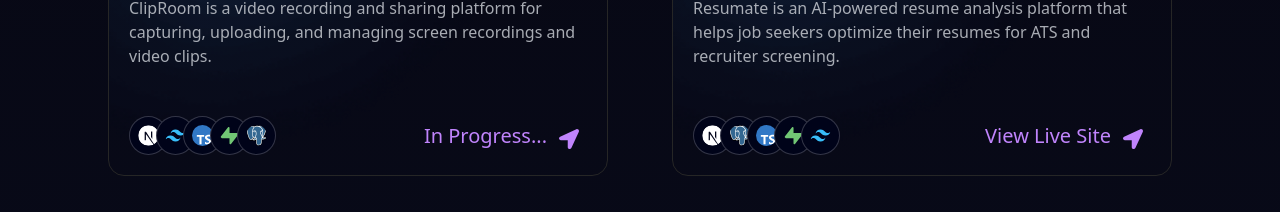
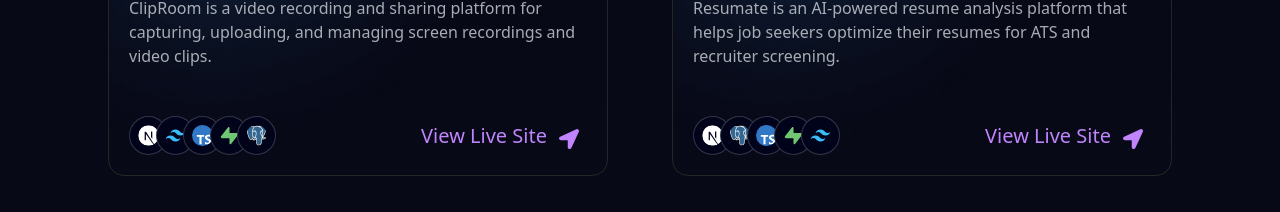
Before and after one commit to Turki41/PN, a Next.js app: page / in a window 1280 px wide. Shown: the part 2360-2572 px from the top of the page. Built offline with nearby package versions, Linux system fonts and the light colour scheme; no server answers.

Commit message:
project link added

```diff
--- a/components/Projects.tsx
+++ b/components/Projects.tsx
@@ -45,8 +45,8 @@
                                 </div>
 
                                 <div className="text-purple-400 hover:text-purple-300 transition-colors">
-                                    <button disabled={project.id == 1 ? true : false} onClick={() => window.open(project.link, "_blank")} className="flex gap-3 items-center">
-                                        {project.id == 1 ? <p className="sm:block text-xl">In Progress...</p>:<p className="sm:block text-xl">View Live Site</p>}
+                                    <button onClick={() => window.open(project.link, "_blank")} className="flex gap-3 items-center">
+                                        <p className="sm:block text-xl">View Live Site</p>
                                         <FaLocationArrow className="max-sm:ml-12 max-sm:hidden md:mt-1.5 md:mr-2 size-5" />
                                     </button>
                                 </div>
--- a/data/index.tsx
+++ b/data/index.tsx
@@ -89,7 +89,7 @@
     des: "ClipRoom is a video recording and sharing platform for capturing, uploading, and managing screen recordings and video clips.",
     img: "/cliproom.png",
     iconLists: ["/next.svg", "/tail.svg", "/ts.svg", "/supabase.svg", "/postgresql.svg"],
-    link: "#",
+    link: "https://cliproom.portfo.app/",
   },
   {
     id: 2,
```
